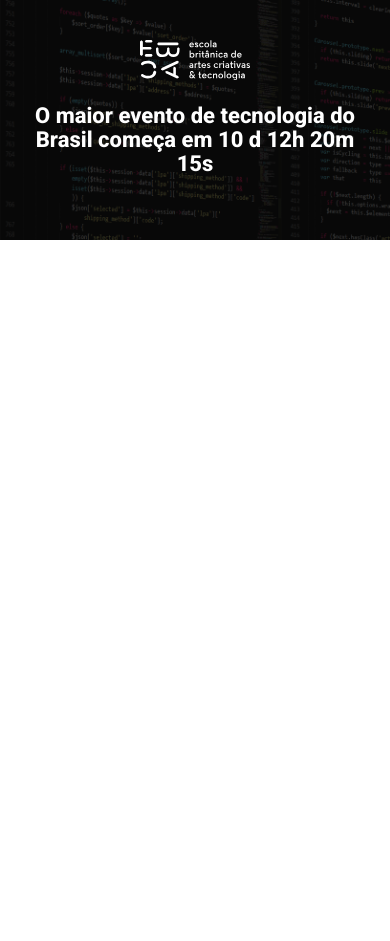
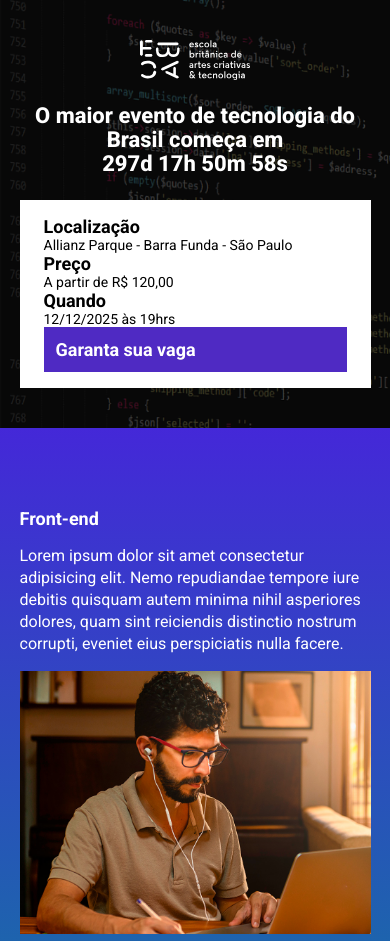
Before and after one commit to Winics/Ebac_talks, a website built with Parcel: page src/index.html in a window 390 px wide. Shown: the top 941 px of the page. Before the commit the page ends 844 px from the top, so only its background shows below. Built offline with nearby package versions, Linux system fonts and the light colour scheme.

Commit message:
Criando contagem regressiva

```diff
--- a/package.json
+++ b/package.json
@@ -1,9 +1,9 @@
 {
   "name": "ebac_talks",
   "version": "1.0.0",
-  "main": "index.js",
   "scripts": {
     "dev": "parcel src/index.html src/styles/main.scss src/scripts/main.js",
+    "build": "parcel build src/index.html",
     "test": "echo \"Error: no test specified\" && exit 1"
   },
   "keywords": [],
@@ -13,6 +13,7 @@
   "devDependencies": {
     "@parcel/transformer-sass": "^2.13.3",
     "parcel": "^2.13.3",
-    "sharp": "^0.33.5"
+    "sharp": "^0.33.5",
+    "svgo": "^3.3.2"
   }
 }
--- a/src/index.html
+++ b/src/index.html
@@ -8,17 +8,85 @@
     <link rel="preconnect" href="https://fonts.googleapis.com">
     <link rel="preconnect" href="https://fonts.gstatic.com" crossorigin>
     <link href="https://fonts.googleapis.com/css2?family=Roboto:ital,wght@0,100..900;1,100..900&display=swap" rel="stylesheet">
+    <link rel="stylesheet" href="styles/main.scss">
+    <link rel="stylesheet" href="https://unpkg.com/aos@next/dist/aos.css" />
 
-    <link rel="stylesheet" href="styles/main.scss">
 </head>
 <body>
     <header class="hero">
         <div class="container">
             <img class="hero__logo" src="./images/ebac_logo.svg">
             <p class="hero__text">
-                O maior evento de tecnologia do Brasil começa em 10 d 12h 20m 15s
+                O maior evento de tecnologia do Brasil começa em<br>
+                <span id="contador"></span>
             </p>
+            <div class="infos-bar">
+                <ul class="infos-bar__infos">
+                    <li class="infos-bar__infos__item">
+                        <b>Localização</b>
+                        Allianz Parque - Barra Funda - São Paulo
+                    </li>
+                    <li class="infos-bar__infos__item">
+                        <b>Preço</b>
+                        A partir de R$ 120,00
+                    </li>
+                    <li class="infos-bar__infos__item">
+                        <b>Quando</b>
+                        12/12/2025 às 19hrs
+                    </li>
+                </ul>
+                <a href="#" class="button button--primary">
+                    Garanta sua vaga
+                </a>
+            </div>
         </div>
     </header>
+    <section class="event event--frontend">
+        <div class="container">
+            <div class="event__details"  data-aos="fade-right">
+                <h2 class="event__details__title">Front-end</h2>
+                <p class="event__details__description">
+                    Lorem ipsum dolor sit amet consectetur adipisicing elit. Nemo repudiandae tempore iure debitis quisquam autem minima nihil asperiores dolores, quam sint reiciendis distinctio nostrum corrupti, eveniet eius perspiciatis nulla facere.
+                </p>
+            </div>
+            <img class="event__image" src="./images/frontend.png">
+        </div>
+    </section>
+    <section class="event event--ui-ux event--image-left">
+        <div class="container"  data-aos="fade-left" >
+            <div class="event__details">
+                <h2 class="event__details__title">Front-end</h2>
+                <p class="event__details__description">
+                    Lorem ipsum dolor sit amet consectetur adipisicing elit. Nemo repudiandae tempore iure debitis quisquam autem minima nihil asperiores dolores, quam sint reiciendis distinctio nostrum corrupti, eveniet eius perspiciatis nulla facere.
+                </p>
+            </div>
+            <img class="event__image" src="./images/frontend.png">
+        </div>
+    </section>
+    <section class="event event--data-sciencie">
+        <div class="container"  data-aos="fade-right">
+            <div class="event__details">
+                <h2 class="event__details__title">Front-end</h2>
+                <p class="event__details__description">
+                    Lorem ipsum dolor sit amet consectetur adipisicing elit. Nemo repudiandae tempore iure debitis quisquam autem minima nihil asperiores dolores, quam sint reiciendis distinctio nostrum corrupti, eveniet eius perspiciatis nulla facere.
+                </p>
+            </div>
+            <img class="event__image" src="./images/frontend.png">
+        </div>
+    </section>
+    <section class="event event--backend event--image-left">
+        <div class="container"  data-aos="fade-left">
+            <div class="event__details">
+                <h2 class="event__details__title">Front-end</h2>
+                <p class="event__details__description">
+                    Lorem ipsum dolor sit amet consectetur adipisicing elit. Nemo repudiandae tempore iure debitis quisquam autem minima nihil asperiores dolores, quam sint reiciendis distinctio nostrum corrupti, eveniet eius perspiciatis nulla facere.
+                </p>
+            </div>
+            <img class="event__image" src="./images/frontend.png">
+        </div>
+    </section>
+
+    <script src="https://unpkg.com/aos@next/dist/aos.js"></script>
+    <script src="scripts/main.js"></script>
 </body>
 </html>
--- a/src/scripts/main.js
+++ b/src/scripts/main.js
@@ -1 +1,33 @@
-console.log("ola mundo");
+AOS.init();
+
+const dataDoEvento = new Date("Dec 12, 2025 19:00:00");
+const timeStampDoEvento = dataDoEvento.getTime();
+
+const contaAsHoras = setInterval(function() {
+    const agora = new Date();
+    const timeStampAtual = agora.getTime();
+
+    const distanciaAteOEvento = timeStampDoEvento - timeStampAtual;
+
+    const diasEmMs = 1000 * 60 * 60 * 24;
+    const horasEmMs = 1000 * 60 * 60;
+    const minutosEmMs = 1000 * 60;
+
+
+    const diasAteOEvento = Math.floor(distanciaAteOEvento / diasEmMs);
+    const horasAteOEvento = Math.floor((distanciaAteOEvento % diasEmMs) / horasEmMs);
+    const minutosAteOEvento = Math.floor((distanciaAteOEvento % horasEmMs) / minutosEmMs);
+    const segundosAteOEvento = Math.floor((distanciaAteOEvento % minutosEmMs) / 1000);
+
+    console.log(diasAteOEvento);
+    console.log(horasAteOEvento);
+    console.log(minutosAteOEvento);
+    console.log(segundosAteOEvento);
+
+    document.getElementById('contador').innerHTML = `${diasAteOEvento}d ${horasAteOEvento}h ${minutosAteOEvento}m ${segundosAteOEvento}s`
+
+    if (distanciaAteOEvento < 0 ){
+        clearInterval(contaAsHoras);
+        document.getElementById('contador').innerHTML = `Evento Expirado`
+    }
+}, 1000);
--- /dev/null
+++ b/src/styles/components/_buttons.scss
@@ -0,0 +1,23 @@
+.button {
+    padding: 12px;
+    font-size: 18px;
+    font-weight: bold;
+    text-decoration: none;
+    text-align: center;
+    white-space: nowrap;
+
+    &--primary {
+        color: #fff;
+        background-color: #4F2AC3;
+    }
+
+    @media (max-width: 640px) {
+        display: block;
+        width: 100%;
+    }
+
+    @media (max-width: 1024px) {
+        display: flex;
+        align-items: center;
+    }
+}
--- /dev/null
+++ b/src/styles/components/_event.scss
@@ -0,0 +1,62 @@
+.event {
+    padding: 80px 0;
+
+    &--frontend {
+        background-image: linear-gradient(#4428D8, #186CA7);
+    }
+
+    &--ui-ux {
+        background-image: linear-gradient(#186CA7, #89223B);
+    }
+
+    &--data-sciencie {
+        background-image: linear-gradient(#89223B, #9C7910);
+    }
+
+    &--backend {
+        background-image: linear-gradient(#9C7910, #89223B);
+    }
+
+    &--image-left {
+        .container {
+            flex-direction: row-reverse;
+        }
+    }
+
+    .container {
+        display: flex;
+        gap: 40px;
+    }
+
+    &__details {
+
+        &__title {
+            font-size: 18px;
+            font-weight: bold;
+            margin-bottom: 16px;
+        }
+
+        &__description {
+            line-height: 22px;
+        }
+    }
+
+    &__image {
+        width: 360px;
+    }
+
+    @media (max-width:640px) {
+        .container {
+            display: block;
+        }
+
+        &__image {
+            width: 100%;
+        }
+
+        &__details {
+            margin-right: 0;
+            margin-bottom: 16px;
+        }
+    }
+}
--- /dev/null
+++ b/src/styles/components/_infos-bar.scss
@@ -0,0 +1,40 @@
+.infos-bar {
+    padding: 16px 24px;
+    background-color: #fff;
+    display: flex;
+    justify-content: space-between;
+
+    &__infos {
+        display: flex;
+        gap: 40px;
+
+        &__item {
+            font-size: 14px;
+            color: #000;
+
+            b {
+                color: #000;
+                font-size: 18px;
+                display: block;
+            }
+        }
+    }
+
+    @media (max-width: 640px) {
+        display: block;
+
+        &__item {
+            margin-bottom: 24px;
+        }
+
+        &__infos {
+            display: block;
+        }
+    }
+
+    @media (max-width:1024px) {
+        &__infos {
+            gap: 16px;
+        }
+    }
+}
--- a/src/styles/main.scss
+++ b/src/styles/main.scss
@@ -1,4 +1,7 @@
 @use 'hero';
+@use  'components/infos-bar';
+@use  'components/buttons';
+@use 'components/event';
 
 * {
     margin: 0;
@@ -6,6 +9,7 @@
     box-sizing: border-box;
     font-family: Roboto, sans-serif;
     color: #fff;
+    list-style: none;
 }
 
 .container {
```
Also changed, not shown: 1 other file.
